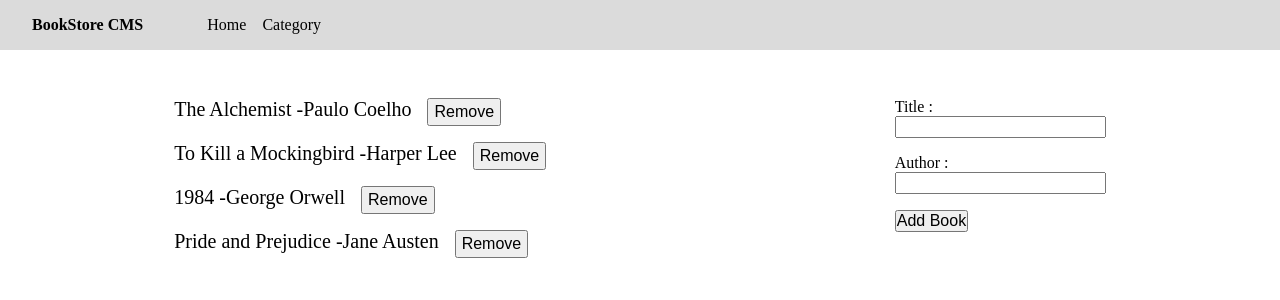
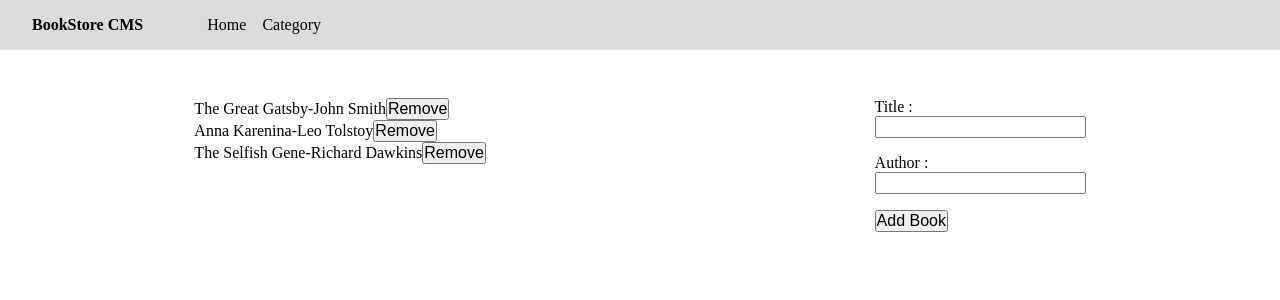
Before and after one commit to Adholah96/bookstore, a React (Create React App) app: page / in a window 1280 px wide. Shown: the top 300 px of the page. Built offline with nearby package versions, Linux system fonts and the light colour scheme.

Commit message:
use useSelector to access books

```diff
--- a/src/Book.js
+++ b/src/Book.js
@@ -1,13 +1,12 @@
 import PropTypes from 'prop-types';
 
 const Book = ({ author, title }) => (
-  <li>
+  <p>
     {title}
-    {' '}
     -
     {author}
     <button type="button">Remove</button>
-  </li>
+  </p>
 );
 
 Book.propTypes = {
--- a/src/components/Home.js
+++ b/src/components/Home.js
@@ -1,22 +1,18 @@
+import { useSelector } from 'react-redux';
 import Form from './Form';
 import Book from '../Book';
 
 function Home() {
-  const books = [
-    { id: 1, title: 'The Alchemist', author: 'Paulo Coelho' },
-    { id: 2, title: 'To Kill a Mockingbird', author: 'Harper Lee' },
-    { id: 3, title: '1984', author: 'George Orwell' },
-    { id: 4, title: 'Pride and Prejudice', author: 'Jane Austen' },
-  ];
+  const { bookItems } = useSelector((store) => store.book);
   return (
     <>
       <div className="container">
         <div className="booksContainer">
-          <ul className="booksul">
-            {books.map((book) => (
+          <div className="booksul">
+            {bookItems.map((book) => (
               <Book key={book.id} title={book.title} author={book.author} />
             ))}
-          </ul>
+          </div>
         </div>
         <Form />
       </div>
--- a/src/index.js
+++ b/src/index.js
@@ -2,11 +2,15 @@ import React from 'react';
 import ReactDOM from 'react-dom/client';
 import './index.css';
 import { BrowserRouter } from 'react-router-dom';
+import { Provider } from 'react-redux';
 import App from './App';
+import store from './redux/store';
 
 const root = ReactDOM.createRoot(document.getElementById('root'));
 root.render(
   <BrowserRouter>
-    <App />
+    <Provider store={store}>
+      <App />
+    </Provider>
   </BrowserRouter>,
 );
--- a/src/redux/books/bookSlice.js
+++ b/src/redux/books/bookSlice.js
@@ -1,18 +1,15 @@
 import { createSlice } from '@reduxjs/toolkit';
+import bookItems from '../../BookItems';
 
 const initialState = {
-  books: [],
-  bookTitle: '',
-  bookAuthor: '',
+  bookItems,
 };
 
 const bookSlice = createSlice({
   name: 'books',
   initialState,
   reducers: {
-    addBook: (state, { payload: { bookTitle, bookAuthor } }) => {
-      state.books.push({ bookTitle, bookAuthor });
-    },
+    addBook: () => {},
     removeBook: () => {},
   },
 });
--- a/src/redux/store.js
+++ b/src/redux/store.js
@@ -1,7 +1,10 @@
 import { configureStore } from '@reduxjs/toolkit';
+import bookReducer from './books/bookSlice';
 
 const store = configureStore({
-  reducer: {},
+  reducer: {
+    book: bookReducer,
+  },
 });
 
 export default store;
```
